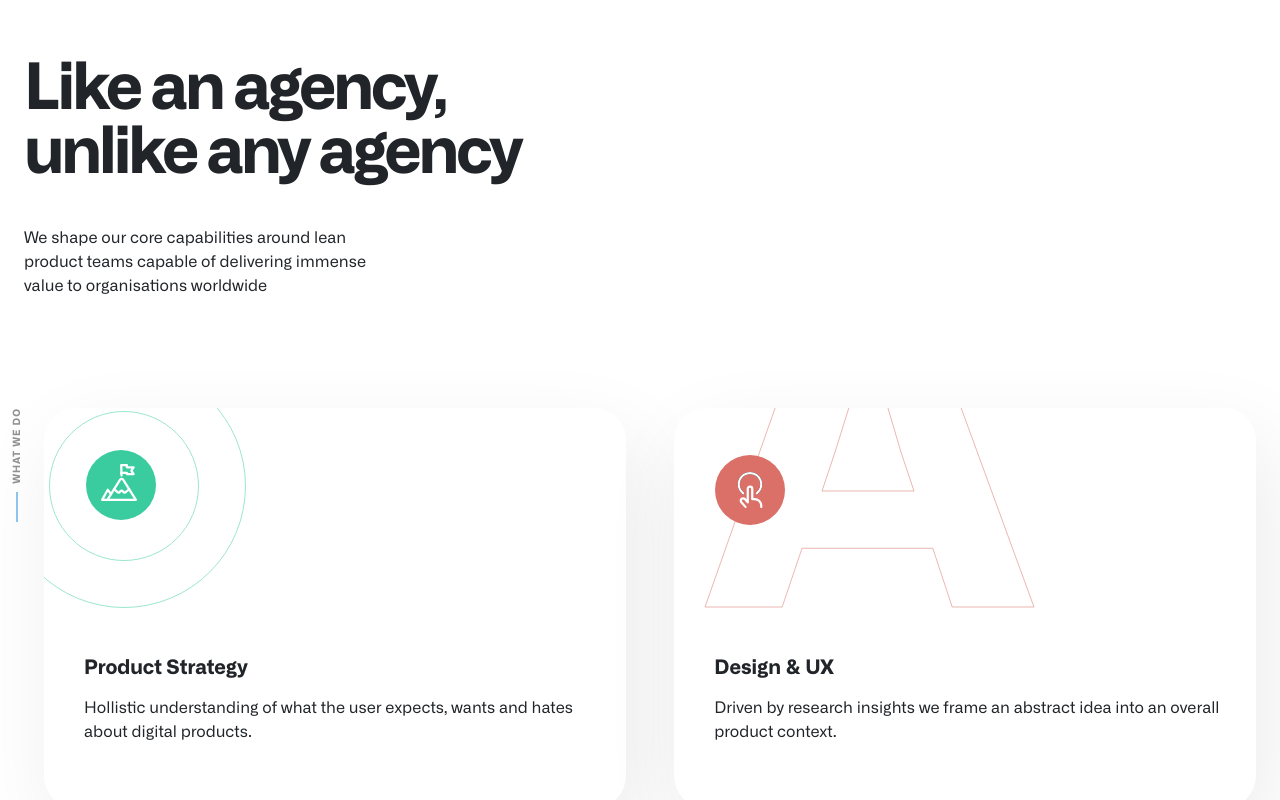
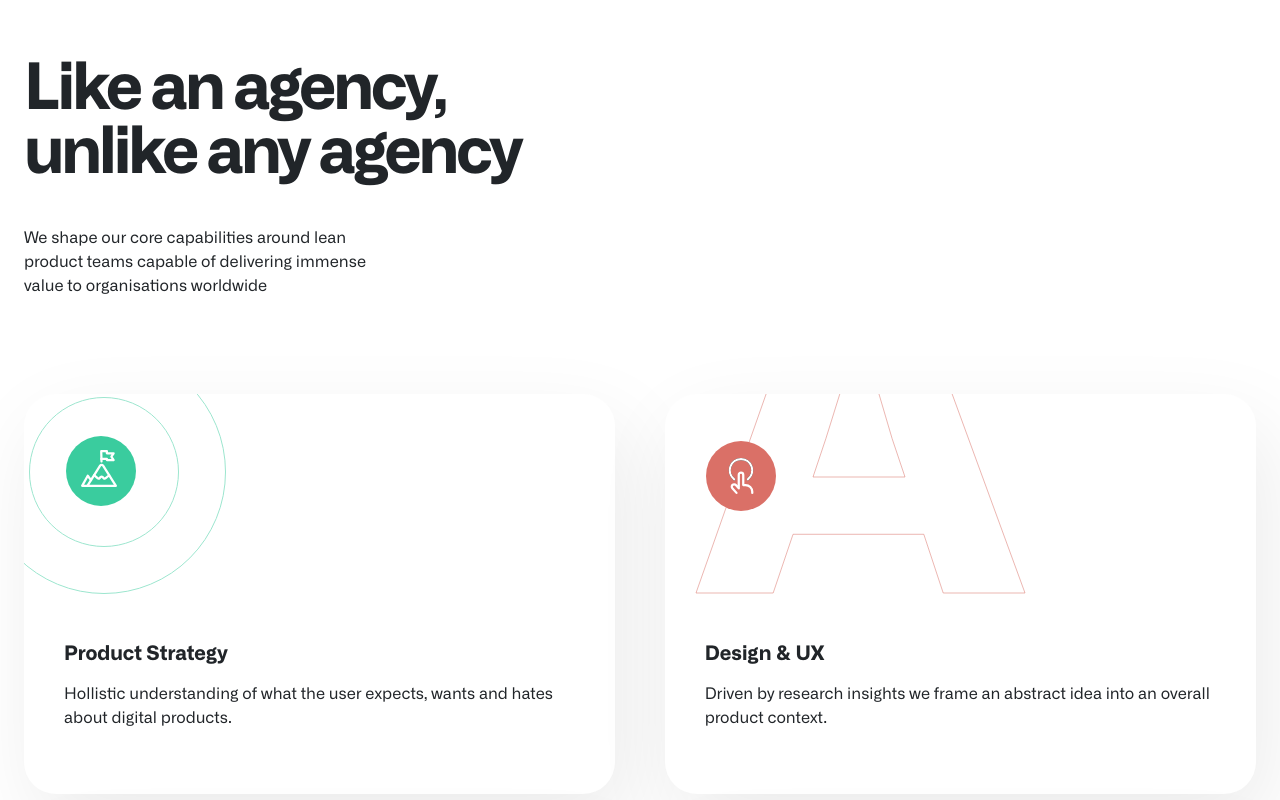
Before and after one commit to vbrajcic/hackathon-2021, a Next.js app: page /home/WhatWeDoSection/WhatWeDoSection in a window 1280 px wide. Shown: the top 800 px of the page. Built offline with nearby package versions, Linux system fonts and the light colour scheme.

Commit message:
Remove SideTitle

```diff
--- a/pages/home/BlogSection/BlogSection.module.scss
+++ b/pages/home/BlogSection/BlogSection.module.scss
@@ -13,11 +13,6 @@
     margin-top: rem-calc(150);
   }
 
-  .wrapper {
-    @include media('lg') {
-      padding-left: rem-calc(20);
-    }
-
   .subtitle {
     max-width: 90%;
     margin: rem-calc(32 0 40 0);
@@ -28,4 +23,3 @@
     }
   }
 }
-}
--- a/pages/home/BlogSection/BlogSection.tsx
+++ b/pages/home/BlogSection/BlogSection.tsx
@@ -1,19 +1,15 @@
 import React from 'react';
 import Button from '@material-ui/core/Button';
-import Grid from '@material-ui/core/Grid';
 import Container from '@material-ui/core/Container';
 import Typography from '@material-ui/core/Typography';
 import Hyperlink from 'components/Hyperlink';
 
 import BlogPosts from './BlogPosts';
-import SideTitle from '../SideTitle';
 
 import styles from './BlogSection.module.scss';
 
 const BlogSection: React.FC = () => (
   <Container maxWidth="xl" component="section" className={styles.container}>
-    <SideTitle title="Blog" />
-    <Grid className={styles.wrapper}>
     <Typography variant="h2">
       Find out what we’ve been
       <br />
@@ -25,7 +21,6 @@ const BlogSection: React.FC = () => (
     </Typography>
     <Hyperlink href="/blog" component={<Button>Go to our blog</Button>} />
     <BlogPosts />
-    </Grid>
   </Container>
 );
 
--- a/pages/home/CultureSection/CultureSection.module.scss
+++ b/pages/home/CultureSection/CultureSection.module.scss
@@ -5,11 +5,6 @@
   margin: rem-calc(50 0 100 0);
   padding-top: rem-calc(90);
   background-color: $primary;
-
-  .wrapper {
-    @include media('lg') {
-      padding-left: rem-calc(20);
-    }
 
   .label {
     font-weight: 500;
@@ -41,4 +36,3 @@
     }
   }
 }
-}
--- a/pages/home/CultureSection/CultureSection.tsx
+++ b/pages/home/CultureSection/CultureSection.tsx
@@ -6,7 +6,6 @@ import Typography from '@material-ui/core/Typography';
 import ContactForm from 'components/ContactForm';
 import coreValues from 'config/coreValues';
 
-import SideTitle from '../SideTitle';
 import CoreValueCard from './CoreValueCard';
 
 import styles from './CultureSection.module.scss';
@@ -14,8 +13,6 @@ import styles from './CultureSection.module.scss';
 const CultureSection: React.FC = () => (
   <Grid component="section" className={styles.container}>
     <Container maxWidth="xl">
-      <SideTitle title="Culture" />
-      <Grid className={styles.wrapper}>
       <Chip
         label={
           <Typography variant="overline" className={styles.label}>
@@ -36,7 +33,6 @@ const CultureSection: React.FC = () => (
         ))}
       </Grid>
       <ContactForm className={styles.form} />
-      </Grid>
     </Container>
   </Grid>
 );
--- a/pages/home/SideTitle/SideTitle.module.scss
+++ /dev/null
@@ -1,27 +0,0 @@
-@import 'styles/settings/variables';
-@import 'styles/utils/rem-calc';
-@import 'styles/mixins/breakpoints';
-
-.root {
-  &.container {
-    width: rem-calc(160);
-    transform-origin: bottom right;
-    transform: translateX(-100%) rotate(-90deg);
-    opacity: 0.5;
-
-    @include media(0, 'lg') {
-      display: none;
-    }
-
-    .line {
-      width: rem-calc(30);
-      margin-right: rem-calc(8);
-      border-top: rem-calc(2) solid $secondary;
-    }
-
-    .title {
-      text-transform: uppercase;
-      font-weight: bold;
-    }
-  }
-}
--- a/pages/home/SideTitle/SideTitle.tsx
+++ /dev/null
@@ -1,20 +0,0 @@
-import React, { FC } from 'react';
-
-import { Grid, Typography } from '@material-ui/core';
-
-import styles from './SideTitle.module.scss';
-
-interface SideTitleProps {
-  title: string;
-}
-
-const SideTitle: FC<SideTitleProps> = ({ title }) => (
-  <Grid container alignItems="center" justify="flex-end" classes={{ root: styles.root }} className={styles.container}>
-    <div className={styles.line} />
-    <Typography variant="caption" className={styles.title}>
-      {title}
-    </Typography>
-  </Grid>
-);
-
-export default SideTitle;
--- a/pages/home/SideTitle/index.ts
+++ /dev/null
@@ -1,3 +0,0 @@
-import SideTitle from './SideTitle';
-
-export default SideTitle;
--- a/pages/home/WhatWeDoSection/WhatWeDoSection.module.scss
+++ b/pages/home/WhatWeDoSection/WhatWeDoSection.module.scss
@@ -6,20 +6,16 @@
     padding-top: rem-calc(58);
     padding-bottom: rem-calc(48);
 
-    .textPrimary {
+    .title {
       margin-bottom: rem-calc(40);
     }
 
-    .textSecondary {
+    .subtitle {
       margin-bottom: rem-calc(96);
     }
 
     .cardsContainer {
       width: 100%;
-
-      @include media('lg') {
-        padding-left: rem-calc(20);
-      }
     }
   }
 }
--- a/pages/home/WhatWeDoSection/WhatWeDoSection.tsx
+++ b/pages/home/WhatWeDoSection/WhatWeDoSection.tsx
@@ -3,19 +3,18 @@ import expertiseCategories from 'config/expertiseCategories';
 
 import { Container, Grid, Typography } from '@material-ui/core';
 
-import SideTitle from '../SideTitle';
 import CategoryCard from './CategoryCard';
 
 import styles from './WhatWeDoSection.module.scss';
 
-const WhatWeDoSection: FC<{}> = () => (
+const WhatWeDoSection: FC = () => (
   <Container className={styles.container} maxWidth="xl" component="section" classes={{ root: styles.root }}>
-    <Typography variant="h2" className={styles.textPrimary}>
+    <Typography variant="h2" className={styles.title}>
       Like an agency,
       <br />
       unlike any agency
     </Typography>
-    <Typography variant="body2" className={styles.textSecondary}>
+    <Typography variant="body2" className={styles.subtitle}>
       We shape our core capabilities around lean
       <br />
       product teams capable of delivering immense
@@ -23,13 +22,10 @@ const WhatWeDoSection: FC<{}> = () => (
       value to organisations worldwide
     </Typography>
 
-    <Grid container alignItems="flex-start">
-      <SideTitle title="What we do" />
-      <Grid container justify="space-between" className={styles.cardsContainer}>
-        {expertiseCategories.map(({ name, description, icon }) => (
-          <CategoryCard key={name} name={name} description={description} icon={icon} />
-        ))}
-      </Grid>
+    <Grid container justify="space-between" className={styles.cardsContainer}>
+      {expertiseCategories.map(({ name, description, icon }) => (
+        <CategoryCard key={name} name={name} description={description} icon={icon} />
+      ))}
     </Grid>
   </Container>
 );
```
Also changed, not shown: pages/home/OurProjectsSection/OurProjectsSection.module.scss (+0 -7 lines), pages/home/OurProjectsSection/OurProjectsSection.tsx (+3 -8 lines). Lines whose indentation alone changed are shown as unchanged.
